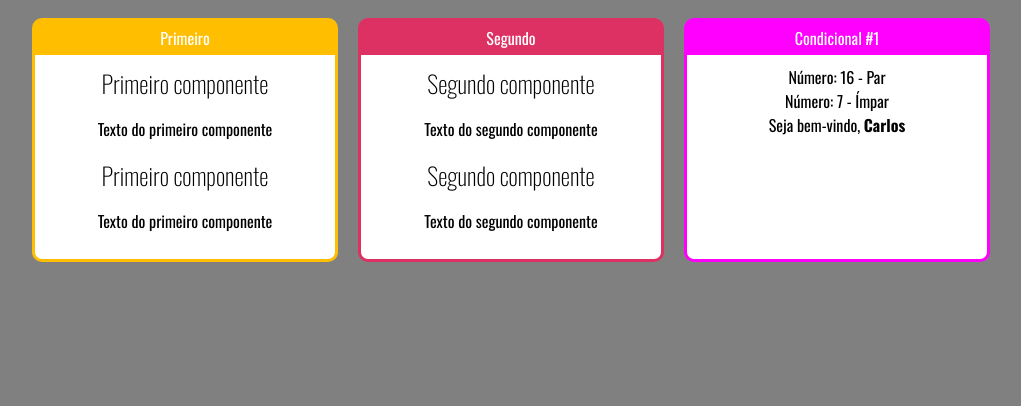
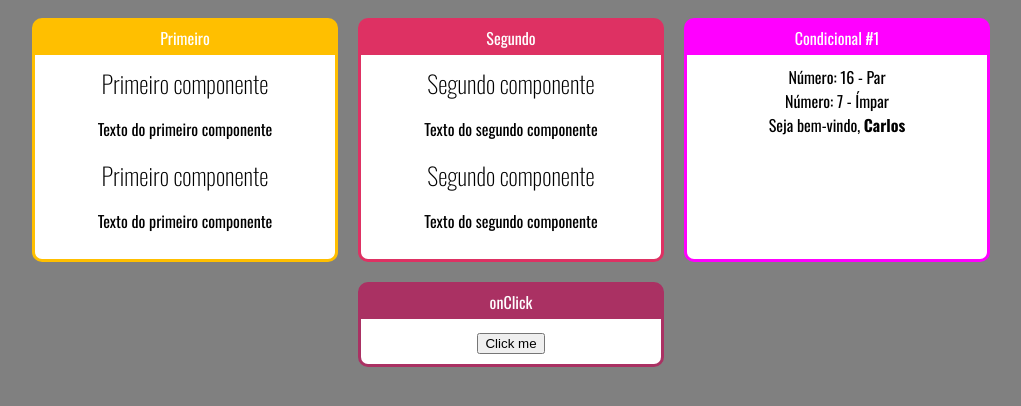
Before and after one commit to itfernandolira/react-basics-part-two, a JavaScript app: page / in a window 1280 px wide. Shown: the top 406 px of the page, without its empty margins (129-1150 px from the left). Built offline with nearby package versions, Linux system fonts and the light colour scheme.

Commit message:
Evento onClick

```diff
--- a/src/App.js
+++ b/src/App.js
@@ -3,6 +3,7 @@ import Segundo from "./components/basic/Segundo";
 import Card from "./components/layout/Card";
 import ParOuImpar from "./components/basic/ParOuImpar";
 import UserInfo from "./components/basic/UserInfo";
+import OnClick from "./components/basic/OnClick";
 import './App.css';
 
 const app = () => {
@@ -22,6 +23,9 @@ const app = () => {
                     <ParOuImpar numero={7} />
                     <UserInfo user={{ nome: 'Carlos'}} />
                 </Card>
+                <Card title="onClick" color="#AA3163">
+                    <OnClick />
+                </Card>
             </div>
         </div>
     )
--- /dev/null
+++ b/src/components/basic/OnClick.js
@@ -0,0 +1,14 @@
+const onClick = () => {
+
+    const clicou = (numero) => {
+        console.log(numero);
+    }
+
+    return (
+        <div>
+            <button onClick={ e => clicou(8) }>Click me</button>
+        </div>
+    )
+}
+
+export default onClick;
```
